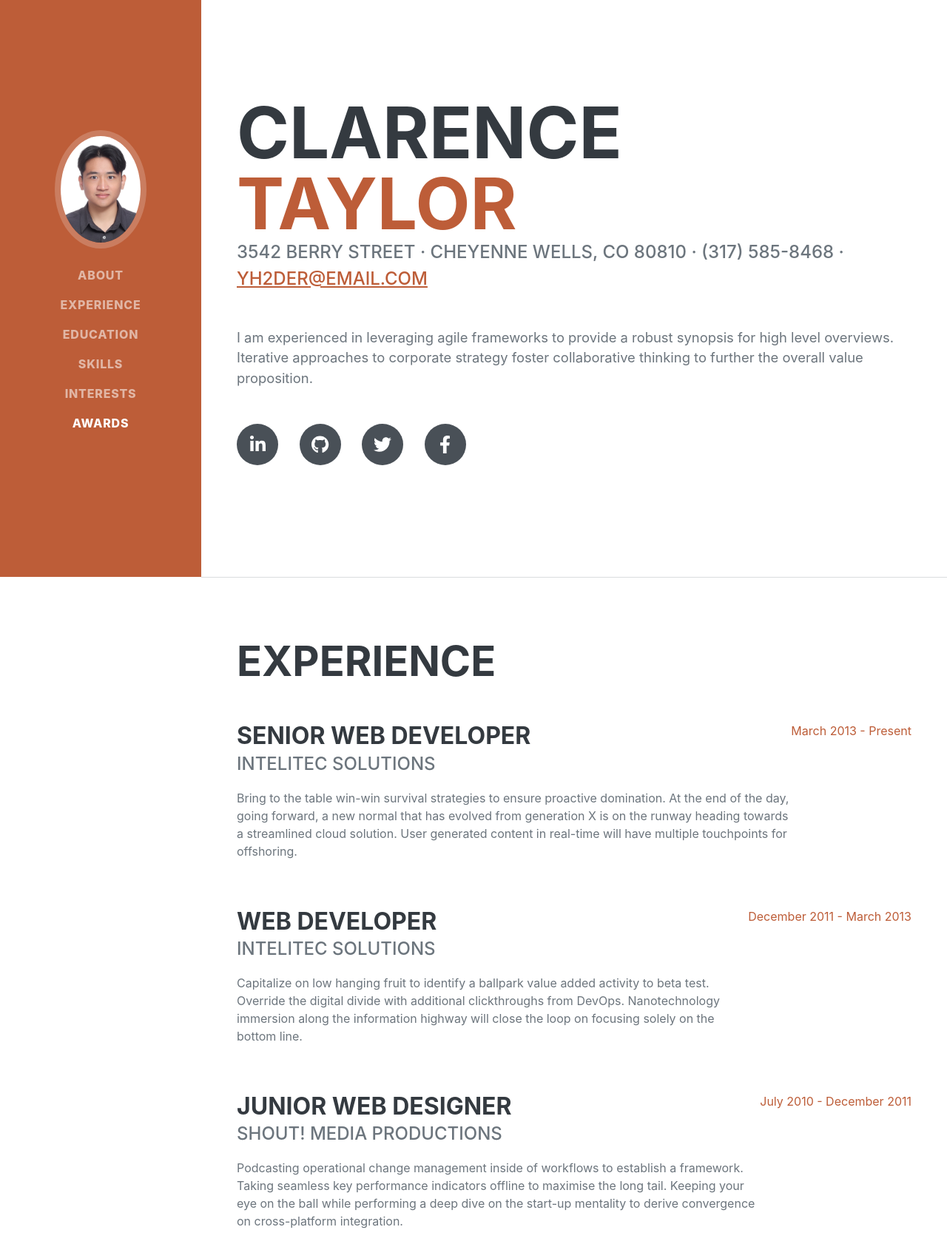
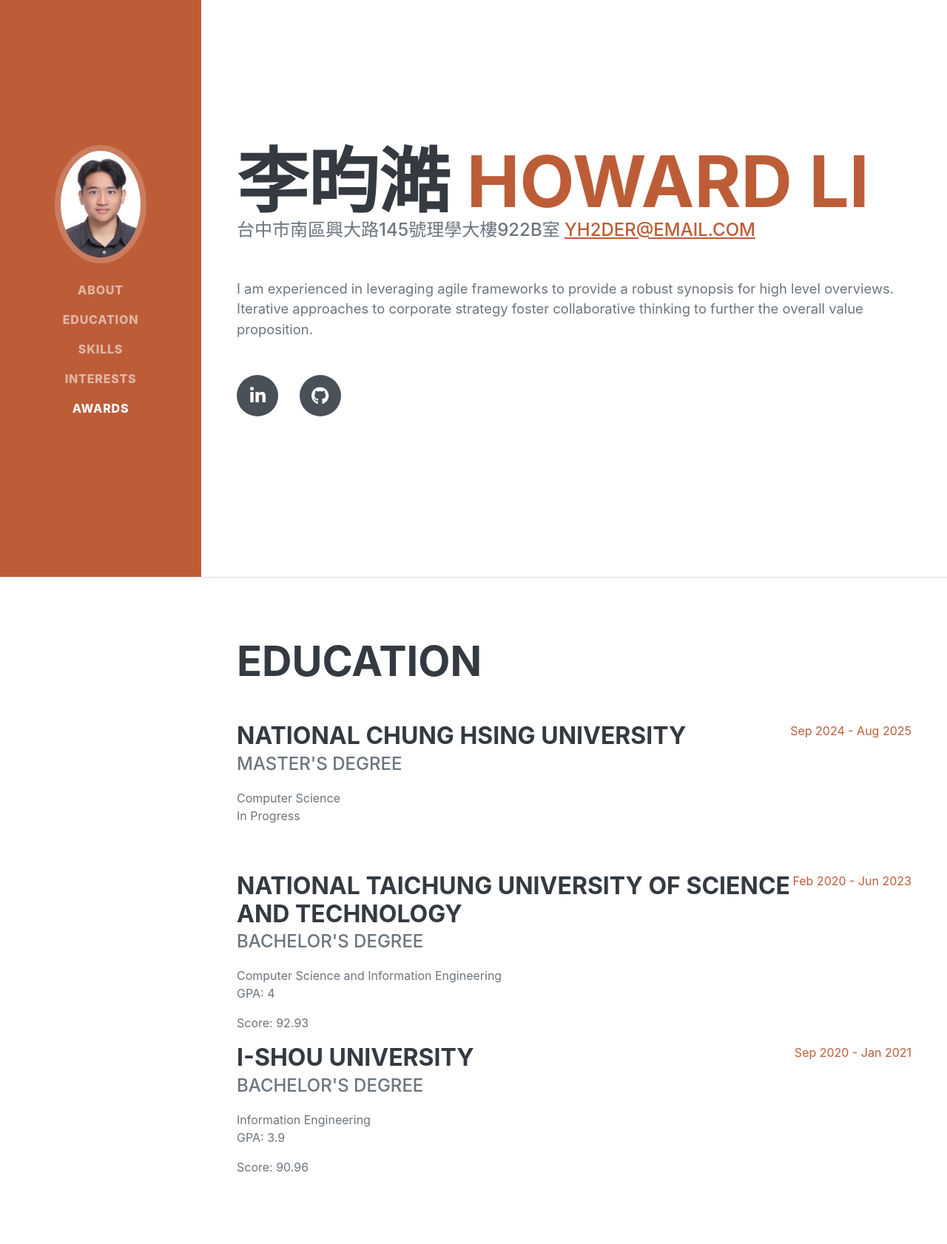
Before and after one commit to yh2der/yh2der.github.io, a plain HTML site: page index.html in a window 1280 px wide. Shown: the part 20-1702 px from the top of the page at 74% size. Drawn offline with nearby package versions, Linux system fonts and the light colour scheme; a web font is replaced by a local one.

Commit message:
Edited index.html

```diff
--- a/index.html
+++ b/index.html
@@ -26,7 +26,7 @@
             <div class="collapse navbar-collapse" id="navbarResponsive">
                 <ul class="navbar-nav">
                     <li class="nav-item"><a class="nav-link js-scroll-trigger" href="#about">About</a></li>
-                    <li class="nav-item"><a class="nav-link js-scroll-trigger" href="#experience">Experience</a></li>
+                    <!-- <li class="nav-item"><a class="nav-link js-scroll-trigger" href="#experience">Experience</a></li> -->
                     <li class="nav-item"><a class="nav-link js-scroll-trigger" href="#education">Education</a></li>
                     <li class="nav-item"><a class="nav-link js-scroll-trigger" href="#skills">Skills</a></li>
                     <li class="nav-item"><a class="nav-link js-scroll-trigger" href="#interests">Interests</a></li>
@@ -40,25 +40,25 @@
             <section class="resume-section" id="about">
                 <div class="resume-section-content">
                     <h1 class="mb-0">
-                        Clarence
-                        <span class="text-primary">Taylor</span>
+                        李昀澔
+                        <span class="text-primary">Howard Li</span>
                     </h1>
                     <div class="subheading mb-5">
-                        3542 Berry Street · Cheyenne Wells, CO 80810 · (317) 585-8468 ·
+                        台中市南區興大路145號理學大樓922b室
                         <a href="mailto:name@email.com">yh2der@email.com</a>
                     </div>
                     <p class="lead mb-5">I am experienced in leveraging agile frameworks to provide a robust synopsis for high level overviews. Iterative approaches to corporate strategy foster collaborative thinking to further the overall value proposition.</p>
                     <div class="social-icons">
-                        <a class="social-icon" href="#!"><i class="fab fa-linkedin-in"></i></a>
-                        <a class="social-icon" href="#!"><i class="fab fa-github"></i></a>
-                        <a class="social-icon" href="#!"><i class="fab fa-twitter"></i></a>
-                        <a class="social-icon" href="#!"><i class="fab fa-facebook-f"></i></a>
+                        <a class="social-icon" href="https://www.linkedin.com/in/yun-hao-lee-3706352b1/"><i class="fab fa-linkedin-in"></i></a>
+                        <a class="social-icon" href="https://github.com/yh2der"><i class="fab fa-github"></i></a>
+                        <!-- <a class="social-icon" href="#!"><i class="fab fa-twitter"></i></a>
+                        <a class="social-icon" href="#!"><i class="fab fa-facebook-f"></i></a> -->
                     </div>
                 </div>
             </section>
             <hr class="m-0" />
             <!-- Experience-->
-            <section class="resume-section" id="experience">
+            <!-- <section class="resume-section" id="experience">
                 <div class="resume-section-content">
                     <h2 class="mb-5">Experience</h2>
                     <div class="d-flex flex-column flex-md-row justify-content-between mb-5">
@@ -95,27 +95,39 @@
                     </div>
                 </div>
             </section>
-            <hr class="m-0" />
+            <hr class="m-0" /> -->
             <!-- Education-->
             <section class="resume-section" id="education">
                 <div class="resume-section-content">
                     <h2 class="mb-5">Education</h2>
                     <div class="d-flex flex-column flex-md-row justify-content-between mb-5">
                         <div class="flex-grow-1">
-                            <h3 class="mb-0">University of Colorado Boulder</h3>
-                            <div class="subheading mb-3">Bachelor of Science</div>
-                            <div>Computer Science - Web Development Track</div>
-                            <p>GPA: 3.23</p>
+                            <h3 class="mb-0">National Chung Hsing University</h3>
+                            <div class="subheading mb-3">Master's Degree</div>
+                            <div>Computer Science</div>
+                            <p>In Progress</p>
                         </div>
-                        <div class="flex-shrink-0"><span class="text-primary">August 2006 - May 2010</span></div>
+                        <div class="flex-shrink-0"><span class="text-primary">Sep 2024 - Aug 2025</span></div>
                     </div>
                     <div class="d-flex flex-column flex-md-row justify-content-between">
                         <div class="flex-grow-1">
-                            <h3 class="mb-0">James Buchanan High School</h3>
-                            <div class="subheading mb-3">Technology Magnet Program</div>
-                            <p>GPA: 3.56</p>
+                            <h3 class="mb-0">National Taichung University of Science and Technology</h3>
+                            <div class="subheading mb-3">Bachelor's Degree</div>
+                            <div>Computer Science and Information Engineering</div>
+                            <p>GPA: 4</p>
+                            <p>Score: 92.93</p>
                         </div>
-                        <div class="flex-shrink-0"><span class="text-primary">August 2002 - May 2006</span></div>
+                        <div class="flex-shrink-0"><span class="text-primary">Feb 2020 - Jun 2023</span></div>
+                    </div>
+                    <div class="d-flex flex-column flex-md-row justify-content-between">
+                        <div class="flex-grow-1">
+                            <h3 class="mb-0">I-Shou University</h3>
+                            <div class="subheading mb-3">Bachelor's Degree</div>
+                            <div>Information Engineering</div>
+                            <p>GPA: 3.9</p>
+                            <p>Score: 90.96</p>
+                        </div>
+                        <div class="flex-shrink-0"><span class="text-primary">Sep 2020 - Jan 2021</span></div>
                     </div>
                 </div>
             </section>
@@ -129,15 +141,16 @@
                         <li class="list-inline-item"><i class="fab fa-html5"></i></li>
                         <li class="list-inline-item"><i class="fab fa-css3-alt"></i></li>
                         <li class="list-inline-item"><i class="fab fa-js-square"></i></li>
-                        <li class="list-inline-item"><i class="fab fa-angular"></i></li>
-                        <li class="list-inline-item"><i class="fab fa-react"></i></li>
+                        <li class="list-inline-item"><i class="fab fa-python"></i></li>
+                        <!-- <li class="list-inline-item"><i class="fab fa-angular"></i></li> -->
+                        <!-- <li class="list-inline-item"><i class="fab fa-react"></i></li>
                         <li class="list-inline-item"><i class="fab fa-node-js"></i></li>
                         <li class="list-inline-item"><i class="fab fa-sass"></i></li>
                         <li class="list-inline-item"><i class="fab fa-less"></i></li>
                         <li class="list-inline-item"><i class="fab fa-wordpress"></i></li>
                         <li class="list-inline-item"><i class="fab fa-gulp"></i></li>
                         <li class="list-inline-item"><i class="fab fa-grunt"></i></li>
-                        <li class="list-inline-item"><i class="fab fa-npm"></i></li>
+                        <li class="list-inline-item"><i class="fab fa-npm"></i></li> -->
                     </ul>
                     <div class="subheading mb-3">Workflow</div>
                     <ul class="fa-ul mb-0">
@@ -176,10 +189,10 @@
                     <h2 class="mb-5">Awards & Certifications</h2>
                     <ul class="fa-ul mb-0">
                         <li>
-                            <span class="fa-li"><i class="fas fa-trophy text-warning"></i></span>
-                            Google Analytics Certified Developer
+                            <span class="fa-li"><i class="fas fa-scroll"></i></span>
+                            TOEIC
                         </li>
-                        <li>
+                        <!-- <li>
                             <span class="fa-li"><i class="fas fa-trophy text-warning"></i></span>
                             Mobile Web Specialist - Google Certification
                         </li>
@@ -211,7 +224,7 @@
                             <span class="fa-li"><i class="fas fa-trophy text-warning"></i></span>
                             3
                             <sup>rd</sup>
-                            Place - James Buchanan High School - Hackathon 2005
+                            Place - James Buchanan High School - Hackathon 2005 -->
                         </li>
                     </ul>
                 </div>
```
